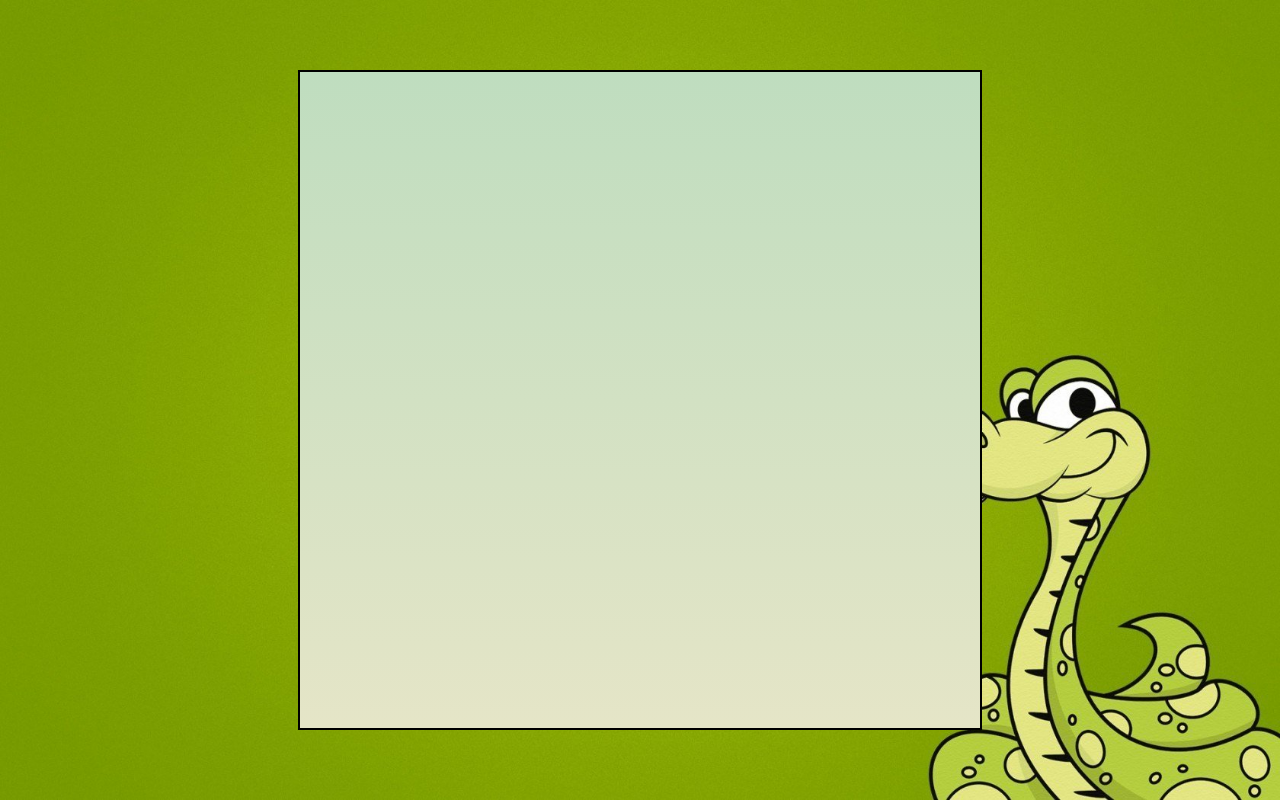
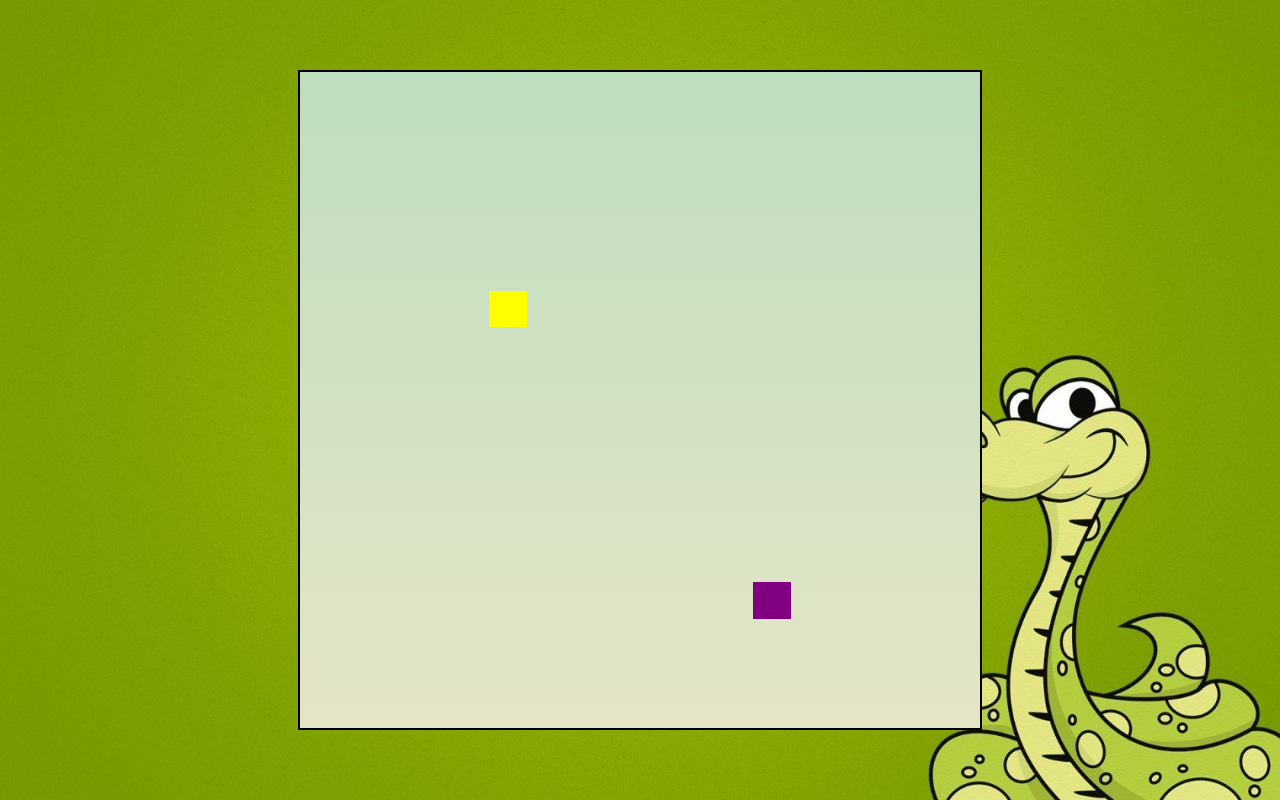
Before and after one commit to Sanskriti-Bajpai-dev/Snake-Game, a plain HTML site: page index.html in a window 1280 px wide. Drawn offline with Linux system fonts and the light colour scheme.

Commit message:
food and snake head added

```diff
--- a/index.html
+++ b/index.html
@@ -10,7 +10,10 @@
 <body>
     <div class="body">
         <div id="board"></div>
+
+        <div id="HelloAbhianv"></div>
     </div>
 
 </body>
+<script src="./index.js"></script>
 </html>
--- a/index.js
+++ b/index.js
@@ -4,11 +4,51 @@ const foodSound = new Audio('food.mp3');
 const gameOverSound = new Audio('gameover.mp3');
 const moveSound = new Audio('move.mp3');
 const musicSound = new Audio('music.mp3');
-
+let speed = 2;
+let lastPaintTime = 0;
+let snakeArr = [
+    {x: 13, y:15}
+]
+food = {x:6, y:7};
 
 // Game functions
 function main(ctime){
     window.requestAnimationFrame(main);
+    console.log(ctime);
+    if((ctime - lastPaintTime)/1000 < 1/speed)
+    {
+        return;
+    }
+    lastPaintTime = ctime;
+    gameEngine();
+}
+
+function gameEngine(){
+    // Part 1: Updating the snake array & Food
+
+    // Part 2: Display the snake and food
+    //Display the snake
+    board.innerHTML="";  // is it not necessary to make a reference to an element using it's id with document.getElementById()?
+
+    snakeArr.forEach((e, index)=>{
+        snakeElement= document.createElement('div');
+        snakeElement.style.gridRowStart = e.y;
+        snakeElement.style.gridColumnStart = e.x;
+        snakeElement.classList.add('snake');
+        if(index === 0){
+            snakeElement.classList.add('head');
+        }
+        board.appendChild(snakeElement);
+
+    });
+
+    //Display the food
+    foodElement= document.createElement('div');
+    foodElement.style.gridRowStart = food.y;
+    foodElement.style.gridColumnStart = food.x;
+    foodElement.classList.add('food')
+    board.appendChild(foodElement);
+
 }
 
 
--- a/style.css
+++ b/style.css
@@ -13,6 +13,10 @@ body{
     align-items: center;
 }
 
+#HelloAbhianv{
+    background-color: red;
+}
+
 #board{
     background: linear-gradient(rgb(191, 221, 191),rgb(229, 229, 199));
     width: 85vmin;
@@ -24,9 +28,14 @@ body{
 }
 
 .head{
-    background-color: aqua;
+    background-color: red;
+}
+
+.snake{
+    background-color: purple;
 }
 
 .food{
-    background-color: blueviolet;
+    background-color: yellow;
+
 }
```
